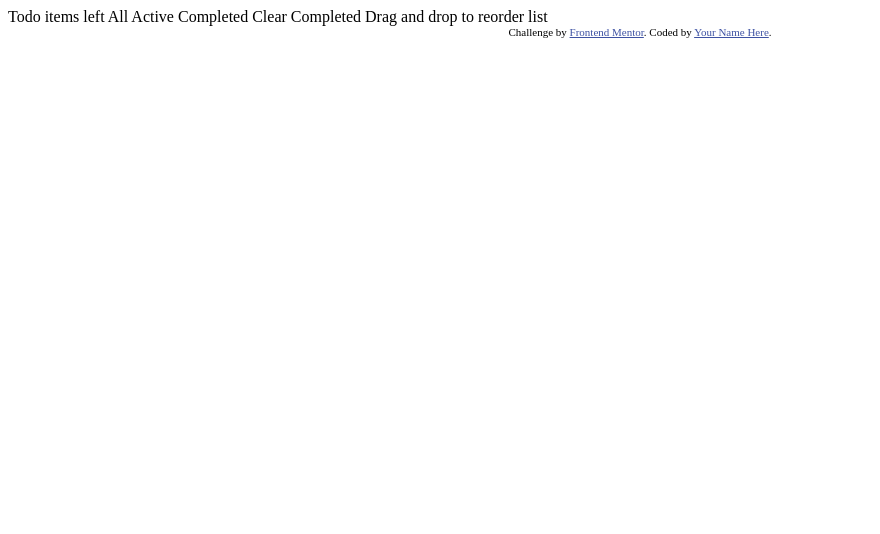
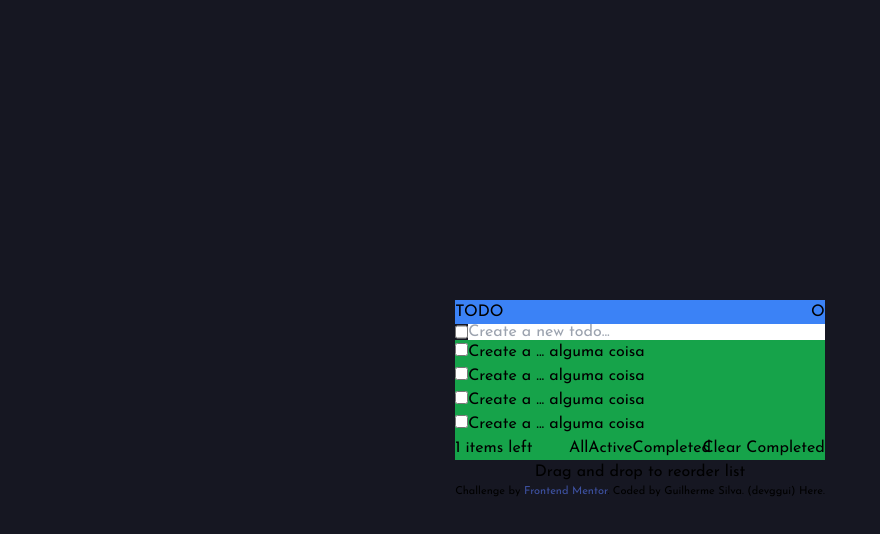
Before and after one commit to devggui/todo-app, a website: page index.html in a window 1280 px wide. Shown: the whole page, without its empty margins (0-880 px from the left). Drawn offline with nearby package versions, Linux system fonts and the light colour scheme.

Commit message:
feat: model started

```diff
--- a/index.html
+++ b/index.html
@@ -4,33 +4,47 @@
   <meta charset="UTF-8">
   <meta name="viewport" content="width=device-width, initial-scale=1.0"> <!-- displays site properly based on user's device -->
 
+  <script src="https://cdn.tailwindcss.com"></script>
+
   <link rel="icon" type="image/png" sizes="32x32" href="./images/favicon-32x32.png">
 
+  <link rel="preconnect" href="https://fonts.googleapis.com">
+  <link rel="preconnect" href="https://fonts.gstatic.com" crossorigin>
+  <link href="https://fonts.googleapis.com/css2?family=Josefin+Sans:wght@400;700&display=swap" rel="stylesheet">
+
+  <link rel="stylesheet" href="/styles/main.css">
+  <link rel="stylesheet" href="/styles/root.css">
+  <link rel="stylesheet" href="/styles/style.css">
+
   <title>Frontend Mentor | Todo app</title>
-
-  <!-- Feel free to remove these styles or customise in your own stylesheet 👍 -->
-  <style>
-    .attribution { font-size: 11px; text-align: center; }
-    .attribution a { color: hsl(228, 45%, 44%); }
-  </style>
 </head>
 <body>
-
-  Todo
-
-  <!-- Add dynamic number --> items left
-
-  All
-  Active
-  Completed
-
-  Clear Completed
-
-  Drag and drop to reorder list
-
-  <div class="attribution">
-    Challenge by <a href="https://www.frontendmentor.io?ref=challenge" target="_blank">Frontend Mentor</a>.
-    Coded by <a href="#">Your Name Here</a>.
+  <div class="w-screen h-screen flex flex-col items-center justify-center text-left bg-[var(--dark-Very-Dark-Blue)]">
+    <div class="m-0 top-auto">
+      <h1 class="flex flex-row justify-between text-left bg-blue-500">TODO<a href="">O</a></h1>
+      <div class="flex flex-row">
+        <input type="checkbox" name="create" id="checkbox">
+        <input type="text" placeholder="Create a new todo..." class="w-full h-full" id="create">
+      </div>
+      <div class="flex flex-col bg-green-600">
+        <p><input type="checkbox">Create a ... alguma coisa</p>
+        <p><input type="checkbox">Create a ... alguma coisa</p>
+        <p><input type="checkbox">Create a ... alguma coisa</p>
+        <p><input type="checkbox">Create a ... alguma coisa</p>
+        <div class="flex flex-row items-center justify-center relative">
+          <p class="absolute left-0">1 items left</p>
+          <p>All</p>
+          <p>Active </p>
+          <p>Completed</p>
+          <p class="absolute right-0">Clear Completed</p>
+        </div>
+      </div>
+      <p class="text-center">Drag and drop to reorder list</p>
+      <div class="text-[11px] text-center">
+        Challenge by <a href="https://www.frontendmentor.io?ref=challenge" target="_blank" class="text-[#3e52a3]">Frontend Mentor</a>.
+        Coded by <a href="https://github.com/devggui/todo-app">Guilherme Silva. (devggui) Here</a>.
+      </div>
+    </div>
   </div>
 </body>
 </html>
--- /dev/null
+++ b/postcss.config.js
@@ -0,0 +1,6 @@
+module.exports = {
+  plugins: {
+    tailwindcss: {},
+    autoprefixer: {},
+  }
+}
--- /dev/null
+++ b/styles/main.css
@@ -0,0 +1,3 @@
+@tailwind base;
+@tailwind components;
+@tailwind utilities;
--- /dev/null
+++ b/styles/root.css
@@ -0,0 +1,18 @@
+:root {
+  --primary-Bright-Blue: hsl(220, 98%, 61%);
+  --primary-Check-Background: linear-gradient (hsl(192, 100%, 67%), hsl(280, 87%, 65%));
+
+  --light-Very-Ligh-Gray: hsl(0, 0%, 98%);
+  --light-Very-Ligh-Grayish-Blue: hsl(236, 33%, 92%);
+  --light-Light-Grayis-Blue: hsl(233, 11%, 84%);
+  --light-Dark-Grayis-Blue: hsl(236, 9%, 61%);
+  --light-Very-Dar-Grayish-Blue: hsl(235, 19%, 35%);
+
+  --dark-Very-Dark-Blue: hsl(235, 21%, 11%);
+  --dark-Very-Dark-Desaturated-Blue: hsl(235, 24%, 19%);
+  --dark-Light-Grayish-Blue: hsl(234, 39%, 85%);
+  --dark-Light-Grayish-Blue-hover: hsl(236, 33%, 92%);
+  --dark-Dark-Grayish-Blue: hsl(234, 11%, 52%);
+  --dark-Very-Dark-Grayish-Blue: hsl(233, 14%, 35%);
+  --dark-Very-Dark-Grayish-Blue: hsl(237, 14%, 26%);
+}
--- /dev/null
+++ b/styles/style.css
@@ -0,0 +1,6 @@
+* {
+  margin: 0;
+  padding: 0;
+  text-decoration: none;
+  font-family: 'Josefin Sans', sans-serif;
+}
```
Also changed, not shown: package.json (added, +7 -0 lines), tailwind.config.js (added, +8 -0 lines), 1 other file.
